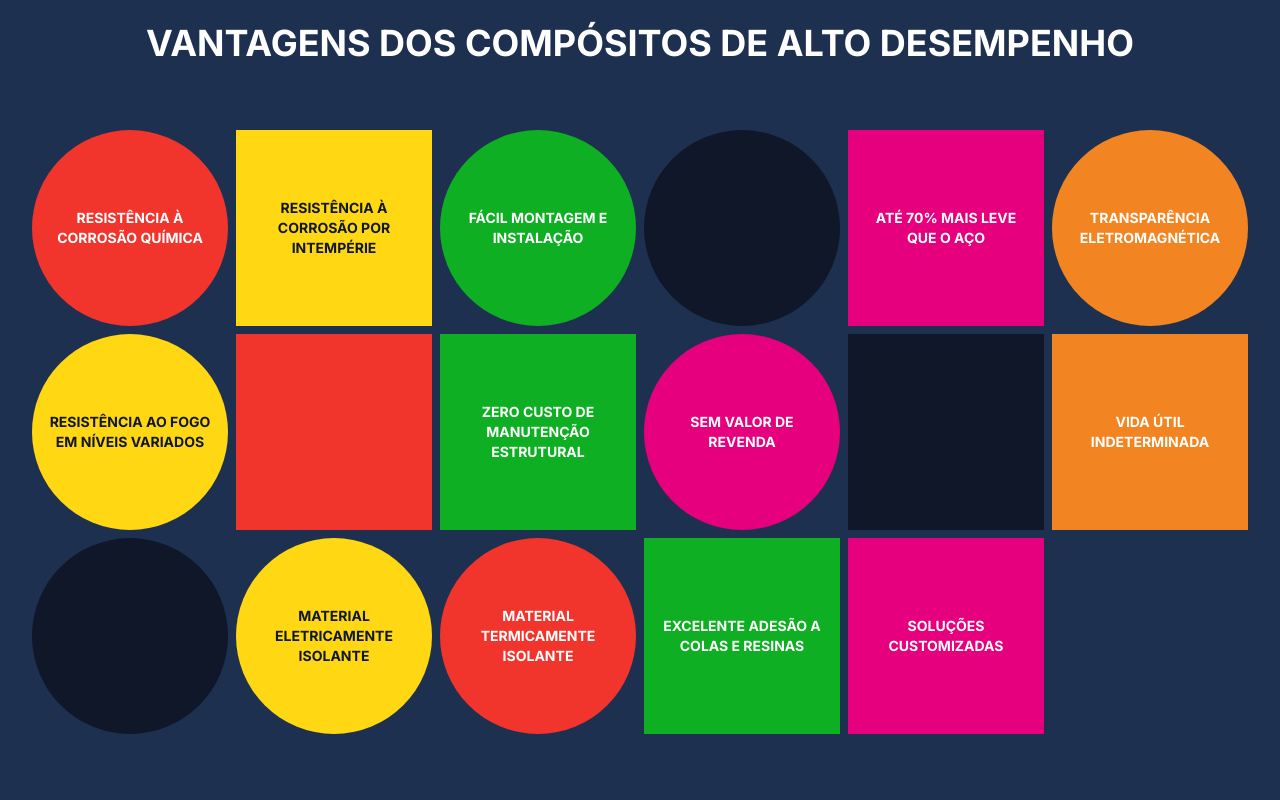
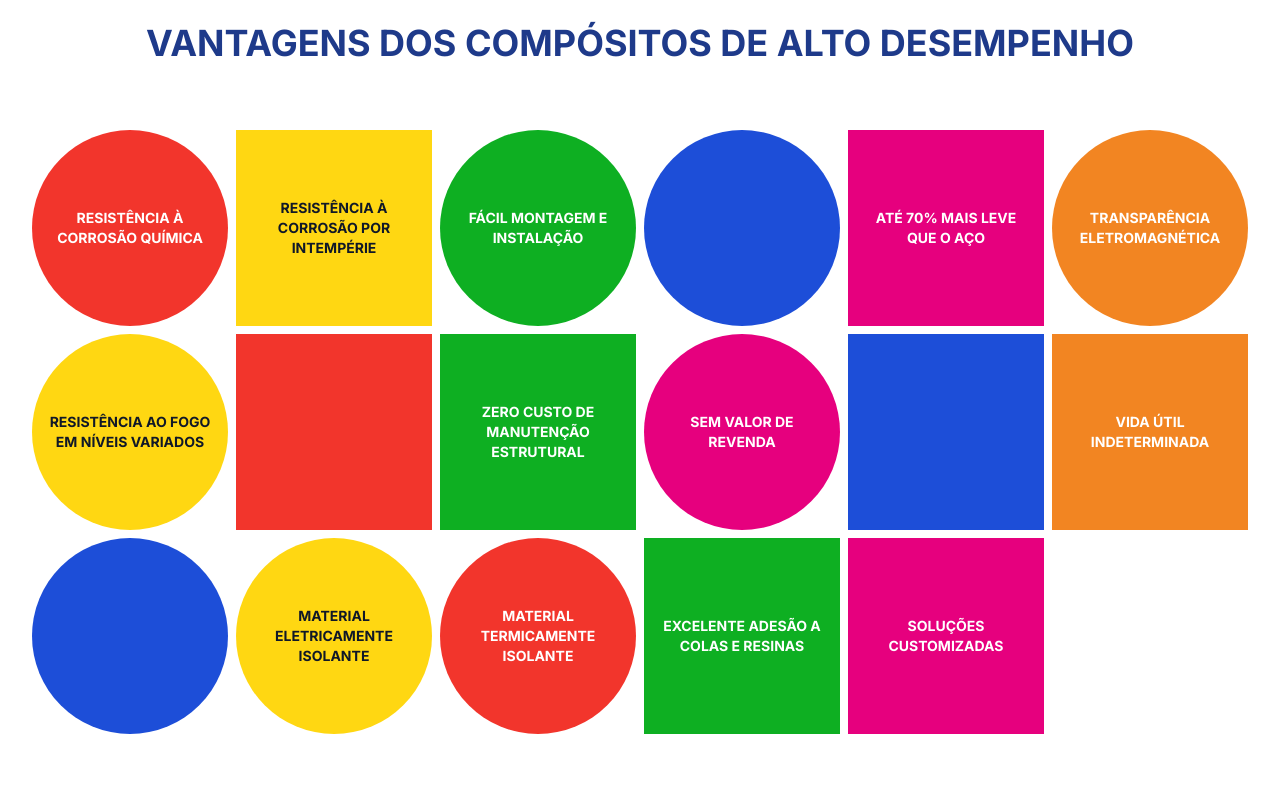
Before and after one commit to overdrive-dev/azul-web-mosaico, a Next.js app: page / in a window 1280 px wide. Shown: the part 6240-7040 px from the top of the page. Built offline with nearby package versions, Linux system fonts and the light colour scheme.

Commit message:
style: mosaic white background, azul-600 for empty tiles, dark title

```diff
--- a/app/page.tsx
+++ b/app/page.tsx
@@ -261,9 +261,9 @@ export default function Home() {
       </section>
 
       {/* Vantagens dos Compósitos */}
-      <section className="bg-azul-900 py-20">
+      <section className="bg-white py-20">
         <div className="max-w-7xl mx-auto px-4 sm:px-6 lg:px-8">
-          <h2 className="text-3xl lg:text-4xl lg:leading-tight font-bold mb-16 text-white uppercase text-center leading-tight">
+          <h2 className="text-3xl lg:text-4xl lg:leading-tight font-bold mb-16 text-azul-800 uppercase text-center leading-tight">
             Vantagens dos compósitos de alto desempenho
           </h2>
           <div className="grid grid-cols-3 sm:grid-cols-4 lg:grid-cols-6 gap-2">
@@ -276,7 +276,7 @@ export default function Home() {
             <div className="aspect-square bg-[#0eaf22] flex items-center justify-center p-4 rounded-full">
               <p className="text-center text-xs sm:text-sm uppercase text-white font-bold">Fácil montagem e instalação</p>
             </div>
-            <div className="aspect-square bg-azul-950 flex items-center justify-center p-4 rounded-full"></div>
+            <div className="aspect-square bg-azul-600 flex items-center justify-center p-4 rounded-full"></div>
             <div className="aspect-square bg-[#e6007e] flex items-center justify-center p-4">
               <p className="text-center text-xs sm:text-sm uppercase text-white font-bold">Até 70% mais leve que o aço</p>
             </div>
@@ -293,11 +293,11 @@ export default function Home() {
             <div className="aspect-square bg-[#e6007e] flex items-center justify-center p-4 rounded-full">
               <p className="text-center text-xs sm:text-sm uppercase text-white font-bold">Sem valor de revenda</p>
             </div>
-            <div className="aspect-square bg-azul-950 flex items-center justify-center p-4"></div>
+            <div className="aspect-square bg-azul-600 flex items-center justify-center p-4"></div>
             <div className="aspect-square bg-[#f28522] flex items-center justify-center p-4">
               <p className="text-center text-xs sm:text-sm uppercase text-white font-bold">Vida útil indeterminada</p>
             </div>
-            <div className="aspect-square bg-azul-950 flex items-center justify-center p-4 rounded-full"></div>
+            <div className="aspect-square bg-azul-600 flex items-center justify-center p-4 rounded-full"></div>
             <div className="aspect-square bg-[#ffd712] flex items-center justify-center p-4 rounded-full">
               <p className="text-center text-xs sm:text-sm uppercase text-gray-900 font-bold">Material eletricamente isolante</p>
             </div>
```
